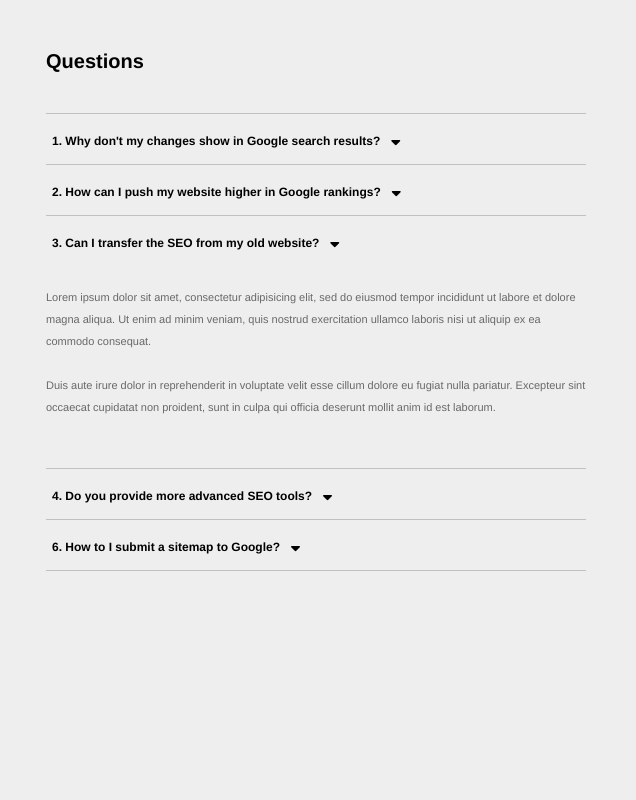
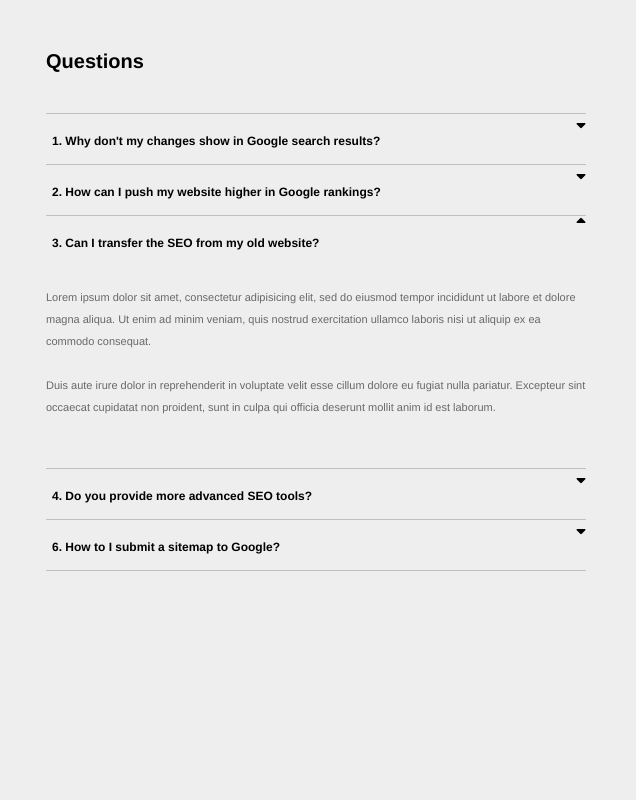
Before and after one commit to lhmurphy/artlogic-task, a plain HTML site: page index.html in a window 1280 px wide. Both pictures are taken after a click on the element "3. Can I transfer the SEO from my old website?". Shown: the full height of the page, 644-1280 px from the left. Drawn offline with nearby package versions, Linux system fonts and the light colour scheme.

Commit message:
Icons toggling

```diff
--- a/app.js
+++ b/app.js
@@ -5,6 +5,7 @@ $(document).ready(() => {
     $('.faq dd').hide()
     $('.faq dt').click(function(){
       $(this).next().slideToggle('slow')
+      $(this).find('.fas').toggleClass('fa-sort-up')
     })
   })
 })
--- a/style.css
+++ b/style.css
@@ -41,6 +41,10 @@ html, body, main {
 
 dt {
   height: 50px;
+}
+
+.fas {
+  float: right;
 }
 
 .logo {
```
